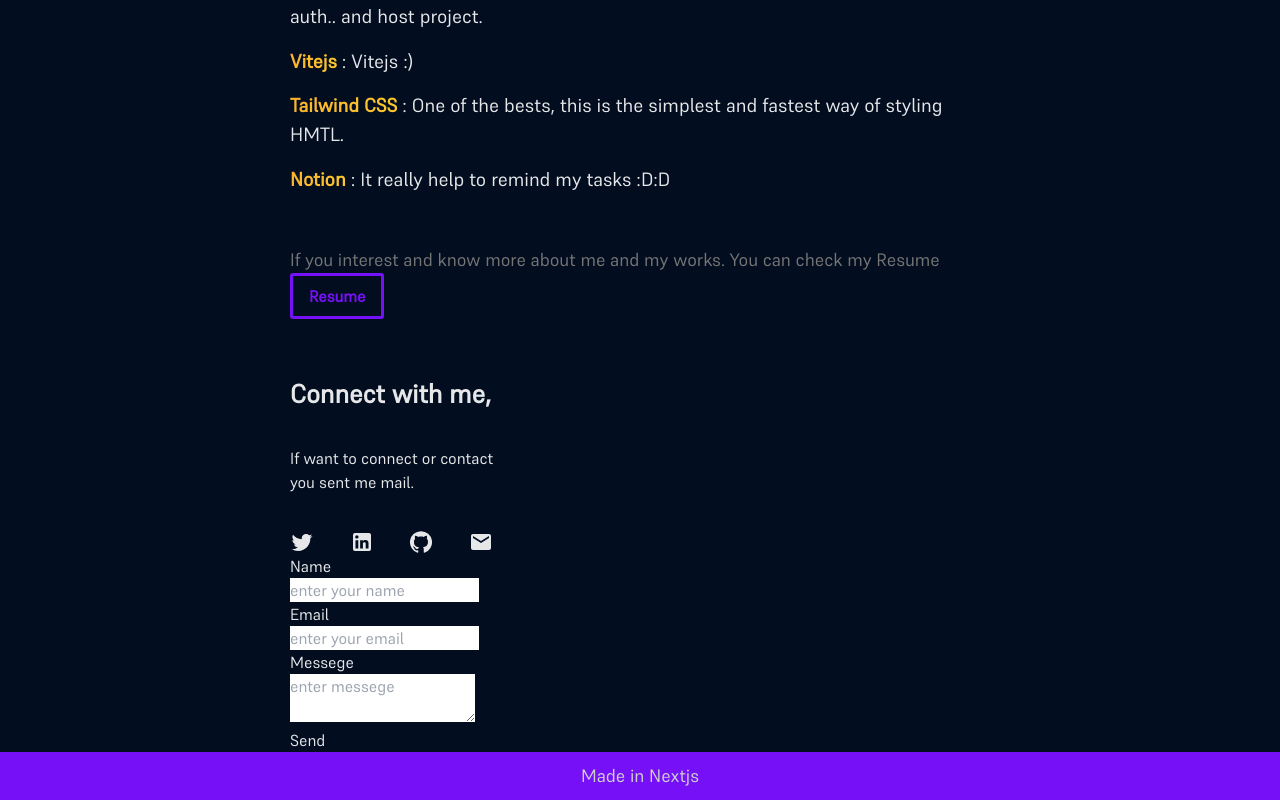
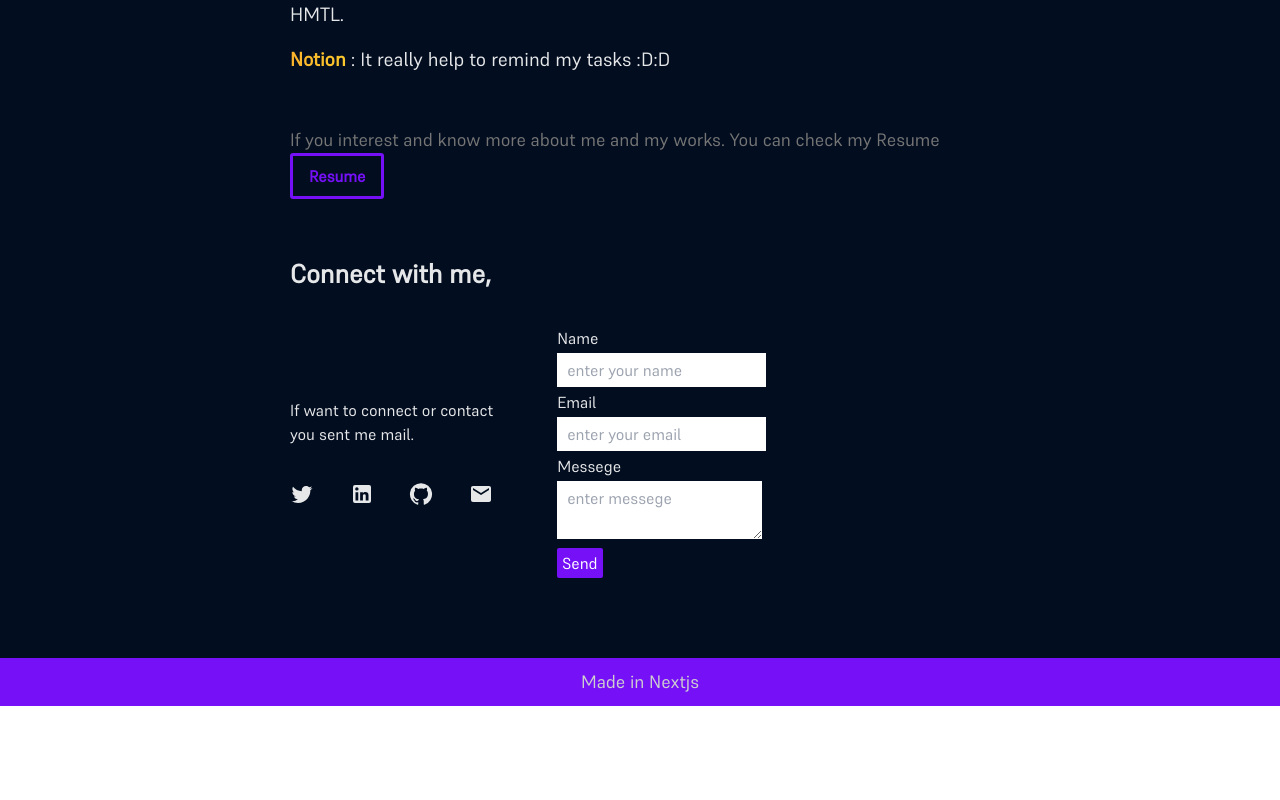
Before and after one commit to atripathi01/portfolio-v1.3, a Next.js app: page / in a window 1280 px wide. Shown: the part 1555-2355 px from the top of the page. After the commit the page ends 2261 px from the top, so only its background shows below. Built offline with nearby package versions, Linux system fonts and the light colour scheme.

Commit message:
ayush tripathi -> ayush

```diff
--- a/components/Contact.tsx
+++ b/components/Contact.tsx
@@ -32,12 +32,12 @@
             <LeftContainer>
               <form>
               <label>Name</label><br />
-              <input placeholder="enter your name" /><br />
+              <input placeholder="enter your name" style={{padding:"5px 10px",margin:"3px 0",color:"#010101"}}/><br />
               <label>Email</label><br />
-              <input placeholder="enter your email"/><br />
+              <input placeholder="enter your email" style={{padding:"5px 10px",margin:"3px 0",color:"#010101"}}/><br />
               <label>Messege</label><br />
-              <textarea placeholder="enter messege" /><br />
-              <button type="submit">Send</button>
+              <textarea placeholder="enter messege" style={{padding:"5px 10px",margin:"3px 0",color:"#010101"}}/><br />
+              <button type="submit" style={{padding:"3px 5px", background:"#7510F7", color:"#ffffff", borderRadius:"2px"}}>Send</button>
               </form>
 
 
@@ -89,7 +89,14 @@
   length: 0,
 });
 const MailBox = styled("div");
-const MainContainer = styled("section");
-const RightContainer = styled("div");
+const MainContainer = styled("section",{
+  display:"flex",
+  justifyContent:"flex-start",
+  alignItems:"center",
+  paddingBottom:"5rem"
+});
+const RightContainer = styled("div",{
+  marginRight:"4rem"
+});
 const LeftContainer = styled("div");
 export default Contact;
--- a/components/Header.tsx
+++ b/components/Header.tsx
@@ -7,11 +7,12 @@
   return (
     <div>
       <HeaderMain className={classes.fontty}>
-        Hey, I&#39;m Ayush Tripathi! 👋
+        Hey, I&#39;m Ayush! 👋
       </HeaderMain>
       <HeaderS className={classes.fontty}>
         Frontend developer {'  '}
         <Languages>
+
           <Typewriter
             options={{
               strings: ['Reactjs', 'Typescript','Javascript','Graphql','Nextjs','Nodejs','Expressjs','MongoDB','Framer-Motion','Figma','Styled-components','AWS Amplify & AppSync'],
--- a/package.json
+++ b/package.json
@@ -11,6 +11,7 @@
     "@emotion/react": "^11.7.1",
     "@emotion/styled": "^11.6.0",
     "@mdx-js/loader": "^2.1.1",
+    "@mdx-js/react": "^2.1.5",
     "@mui/icons-material": "^5.3.1",
     "@mui/material": "^5.4.0",
     "@mui/styled-engine-sc": "^5.3.0",
```
Also changed, not shown: 2 other files (tests, documents, lock files or other folders).
